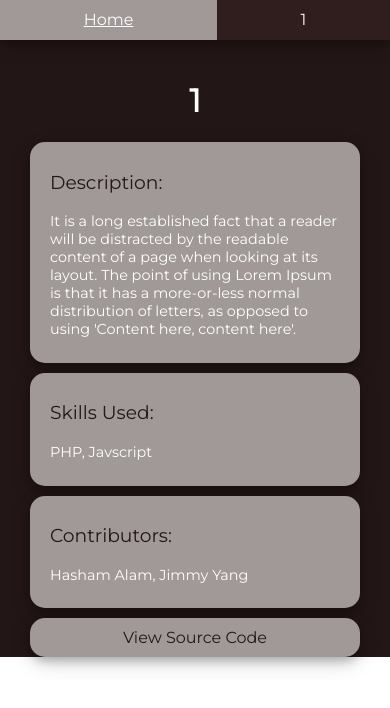
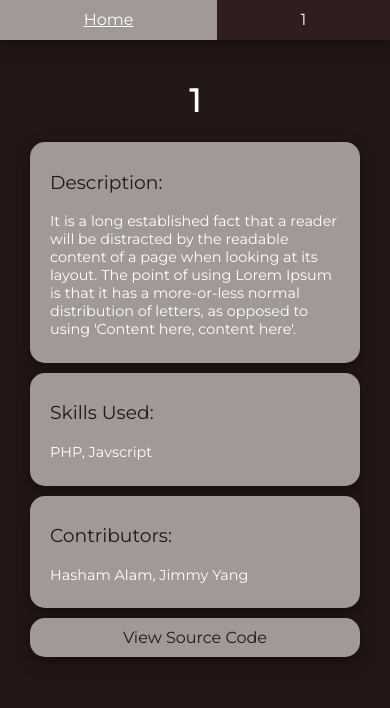
Before and after one commit to hasham7861/hasham-portfolio-v2, a React (Create React App) app in the folder client/: page /project/1 in a window 390 px wide. Shown: the top 708 px of the page. Built offline with nearby package versions, Linux system fonts and the light colour scheme.

Commit message:
Fixed Background Height for Mobile Chrome

```diff
--- a/client/package.json
+++ b/client/package.json
@@ -4,16 +4,15 @@
   "private": true,
   "dependencies": {
     "axios": "^0.18.0",
-    "history": "^4.9.0",
     "node-sass": "^4.11.0",
+    "normalize.css": "^8.0.1",
     "react": "^16.7.0",
     "react-dom": "^16.7.0",
     "react-redux": "^6.0.0",
     "react-router": "^4.3.1",
     "react-router-dom": "^4.3.1",
     "react-scripts": "2.1.3",
-    "redux": "^4.0.1",
-    "redux-form": "^8.1.0"
+    "redux": "^4.0.1"
   },
   "scripts": {
     "start": "react-scripts start",
--- a/client/src/Home.css
+++ /dev/null
@@ -1,3 +0,0 @@
-.Home{
-    height: 100vh;
-}
--- a/client/src/Home.js
+++ b/client/src/Home.js
@@ -4,7 +4,6 @@ import {Link} from "react-router-dom";
 import Heading from './components/Heading/Heading';
 import ContactButton from './components/ContactButton/ContactButton';
 import Portfolio from './containers/Portfolio/Portfolio';
-import './Home.css';
 
 
 class  Home extends Component {
--- a/client/src/index.css
+++ b/client/src/index.css
@@ -7,3 +7,9 @@ body {
   -webkit-font-smoothing: antialiased;
   -moz-osx-font-smoothing: grayscale;
 }
+
+html{
+  width: 100%;
+  height:100%;
+  background-color:#231616;
+}
```
Also changed, not shown: 1 other file (tests, documents, lock files or other folders).
